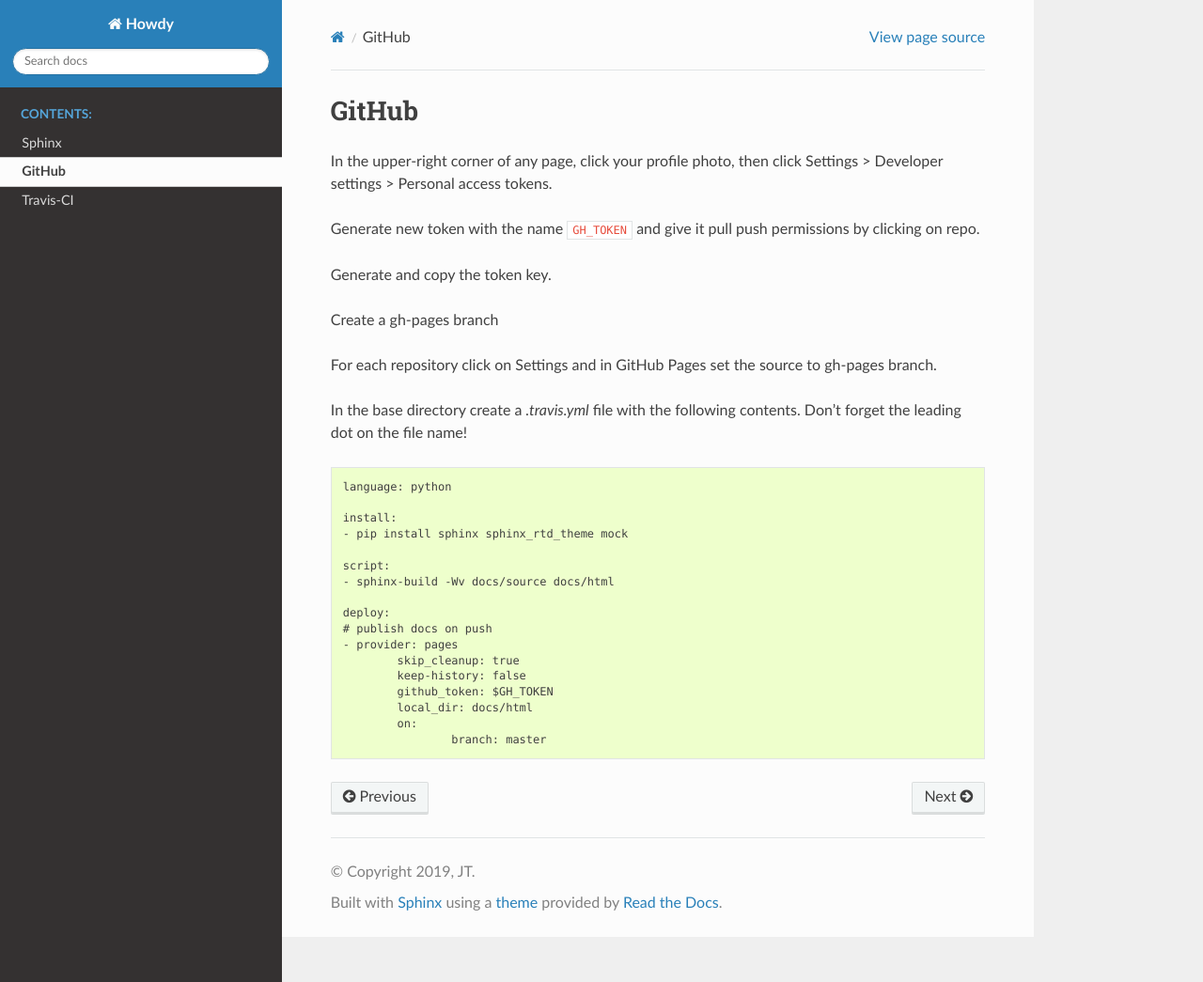
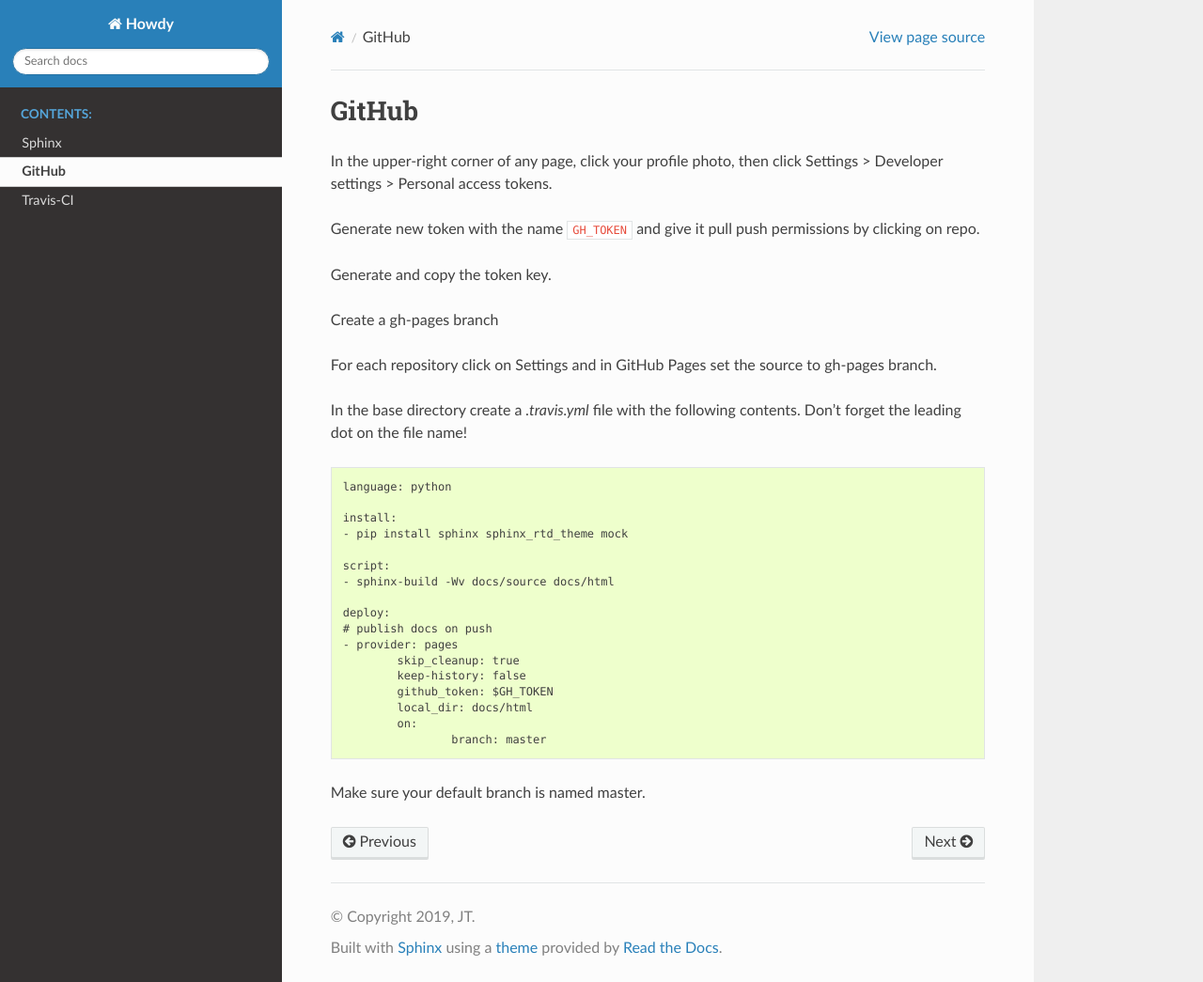
Before and after one commit to jethornton/sphinx-travis, a Sphinx documentation site: the page built from docs/source/github.rst, in a window 1280 px wide and 1045 px high. Shown: the whole window at 94% size. Built offline with Sphinx 7.4.7 and the Read the Docs theme 2.0.0, drawn with Linux system fonts in a browser that asks for light colours.

Commit message:
add note about default branch

```diff
--- a/docs/source/github.rst
+++ b/docs/source/github.rst
@@ -36,3 +36,5 @@
 		local_dir: docs/html
 		on:
 			branch: master
+
+Make sure your default branch is named master.
```
